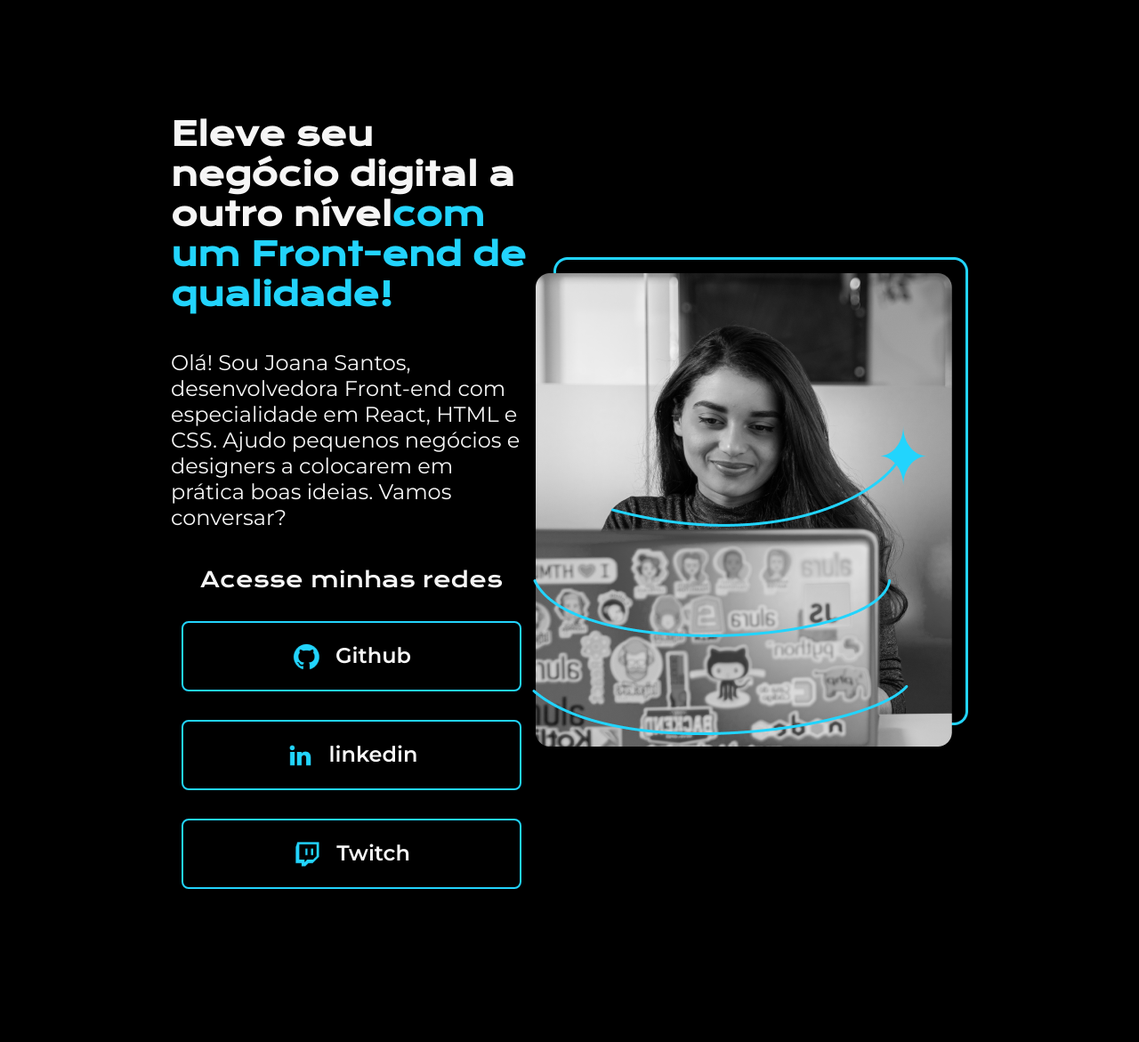
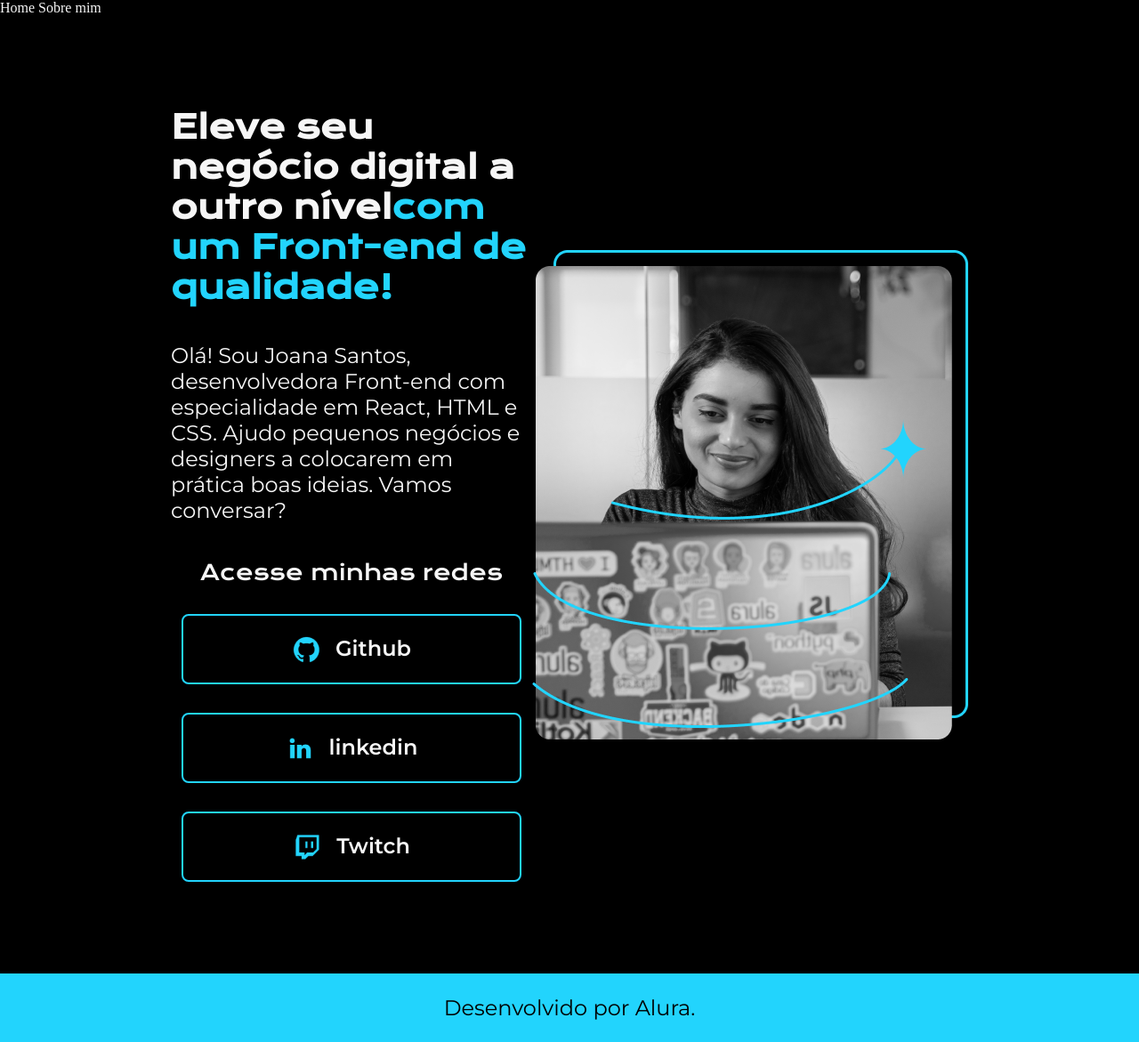
Before and after one commit to LeandroGoulart/portfolio, a plain HTML site: page index.html in a window 1280 px wide. Shown: the whole page at 89% size. Before the commit the page ends 999 px from the top, so only its background shows below. Drawn offline with nearby package versions, Linux system fonts and the light colour scheme.

Commit message:
Criação header nav e footer

```diff
--- a/index.html
+++ b/index.html
@@ -10,7 +10,12 @@
 </head>
 
 <body>
-    <header></header>
+    <header class="cabecalho">
+        <nav class="cabecalho__menu">
+            <a class="cabecalho__menu__link">Home</a>
+            <a class="cabecalho__menu__link">Sobre mim</a>
+        </nav>
+    </header>
     <main class="apresentacao">
         <section class="apresentacao__conteudo">
             <h1 class="apresentacao__conteudo__titulo">Eleve seu negócio digital a outro nível<strong
@@ -39,7 +44,9 @@
         </section>
         <img src="./assets/imagem.png" alt="Foto da Joana Santos programando">
     </main>
-    <footer></footer>
+    <footer class="rodape">
+        <p>Desenvolvido por Alura.</p>
+    </footer>
 </body>
 
 </html>
--- a/style.css
+++ b/style.css
@@ -6,18 +6,16 @@
 }
 
 body{
-    height: 100vh;
+    /* height: 100vh; */
     box-sizing: border-box;
     background-color: #000000;
     color: #F6F6F6;
 }
-
 .titulo-destaque{
     color: #22D4FD;
 }
-
 .apresentacao{
-    margin: 10% 15%;
+    padding: 8% 15%;
     display: flex;
     align-items: center;
     justify-content: space-between;
@@ -33,7 +31,6 @@ body{
     font-size: 36px;
     font-family: 'Krona One', sans-serif;
 }
-
 .apresentacao__conteudo__texto{
     font-size: 24px;
     font-family: 'Montserrat', sans-serif;
@@ -70,3 +67,12 @@ body{
 .apresentacao__links__link:hover{
     background-color: #272727;
 }
+.rodape{
+    color: #000000;
+    background-color: #22D4FD;
+    padding: 24px;
+    text-align: center;
+    font-family: 'Montserrat', sans-serif;
+    font-size: 24px;
+    font-weight: 400;
+}
```
